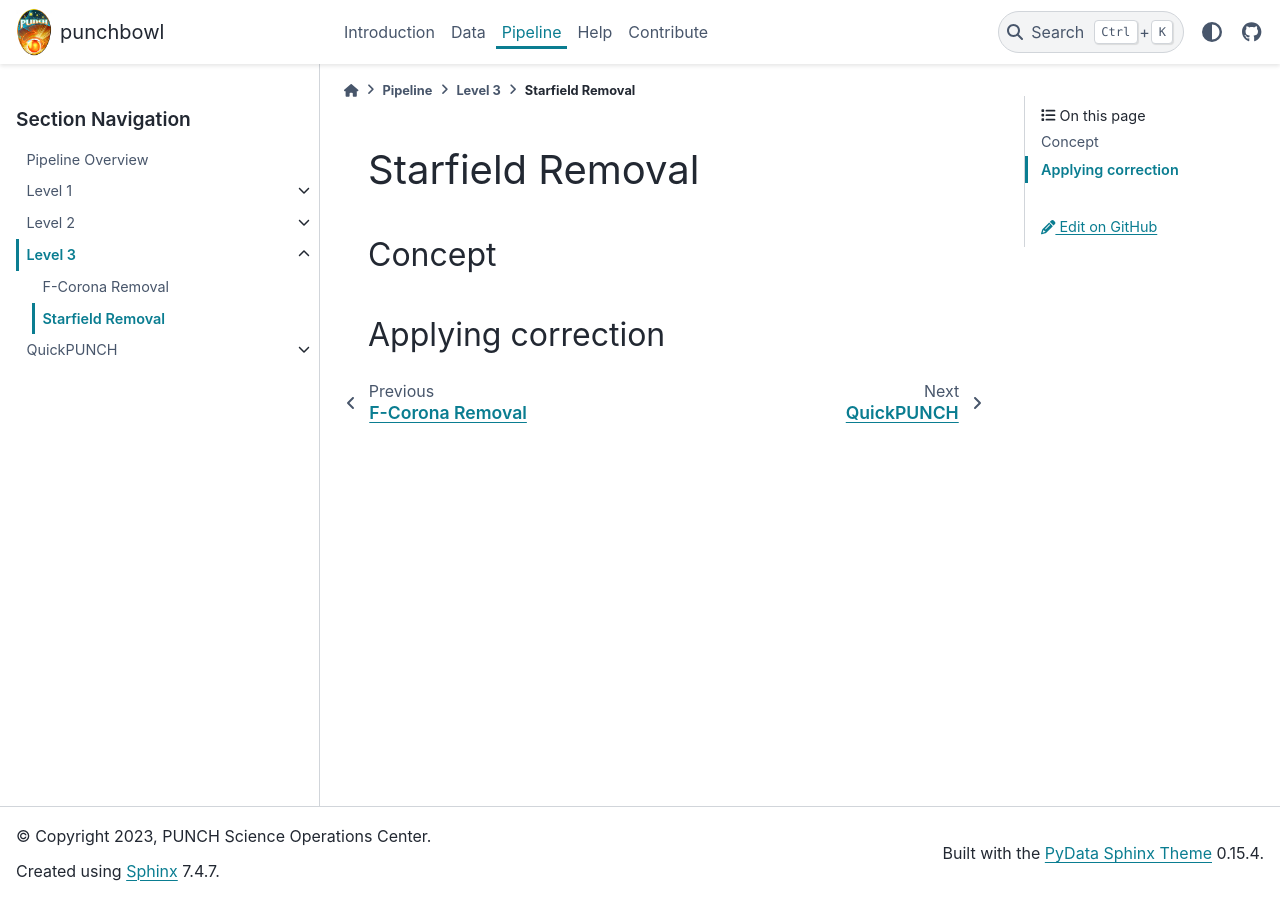
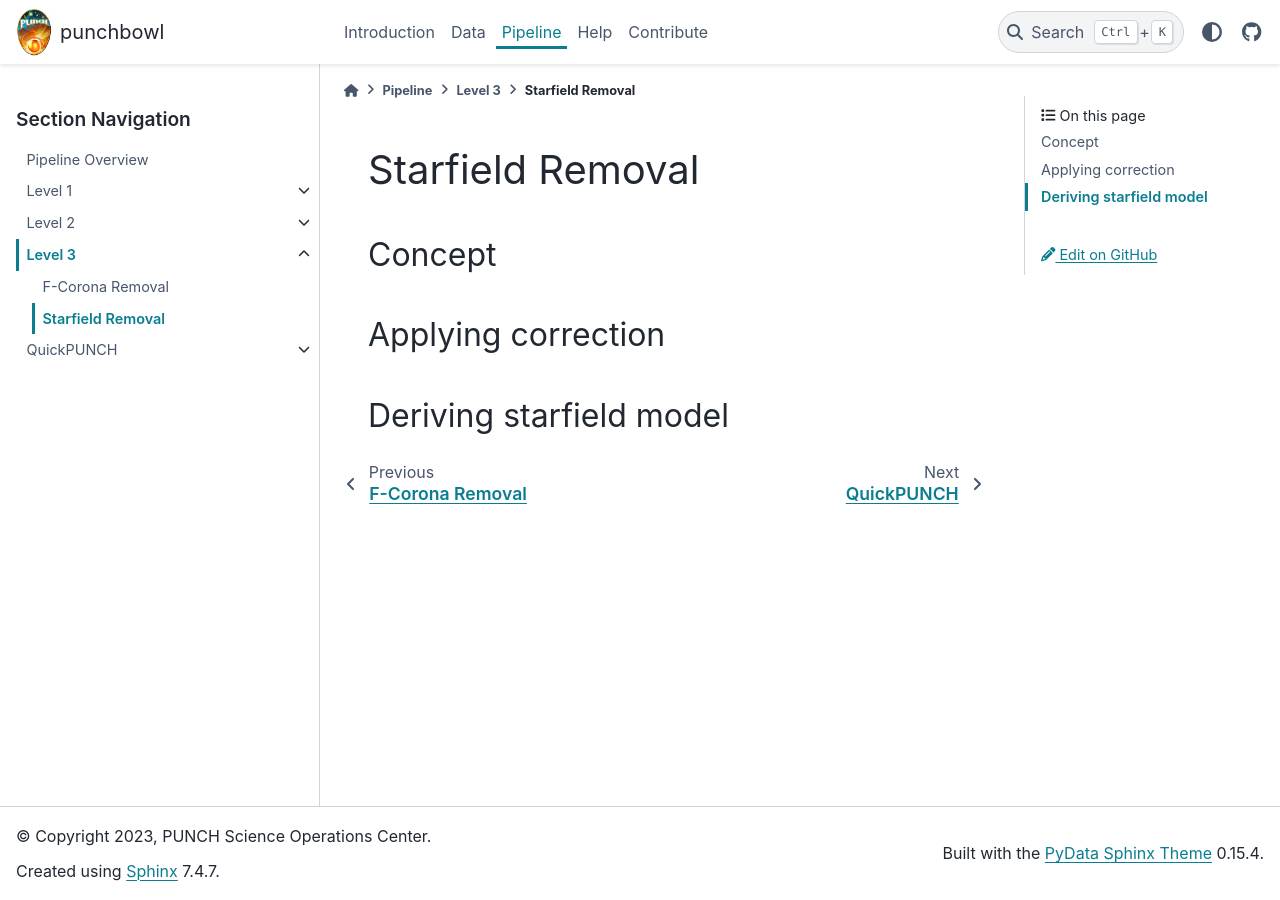
Before and after one commit to raphael-attie/punchbowl, a Sphinx documentation site: the page built from docs/source/pipeline/level3/starfield.rst, in a window 1280 px wide. Built offline with Sphinx 7.4.7 and the PyData theme 0.15.4, drawn with Linux system fonts in a browser that asks for light colours; pages that are not in the unit, such as notebooks, are missing from menus.

Commit message:
adds sections for deriving model

```diff
--- a/docs/source/pipeline/level3/f_corona.rst
+++ b/docs/source/pipeline/level3/f_corona.rst
@@ -6,3 +6,6 @@ Concept
 
 Applying correction
 ---------------------
+
+    Deriving f-corona model
+------------------------
--- a/docs/source/pipeline/level3/starfield.rst
+++ b/docs/source/pipeline/level3/starfield.rst
@@ -6,3 +6,6 @@ Concept
 
 Applying correction
 ---------------------
+
+Deriving starfield model
+-------------------------
```
